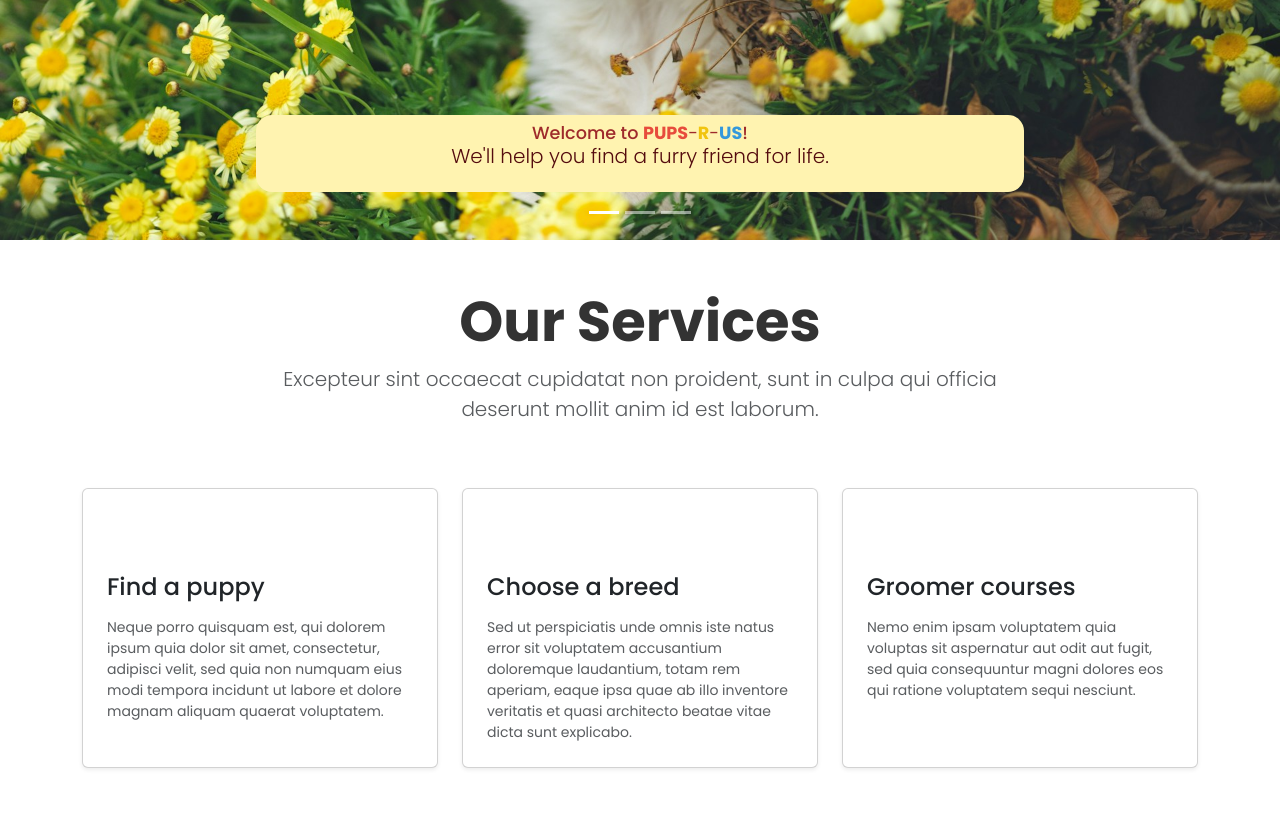
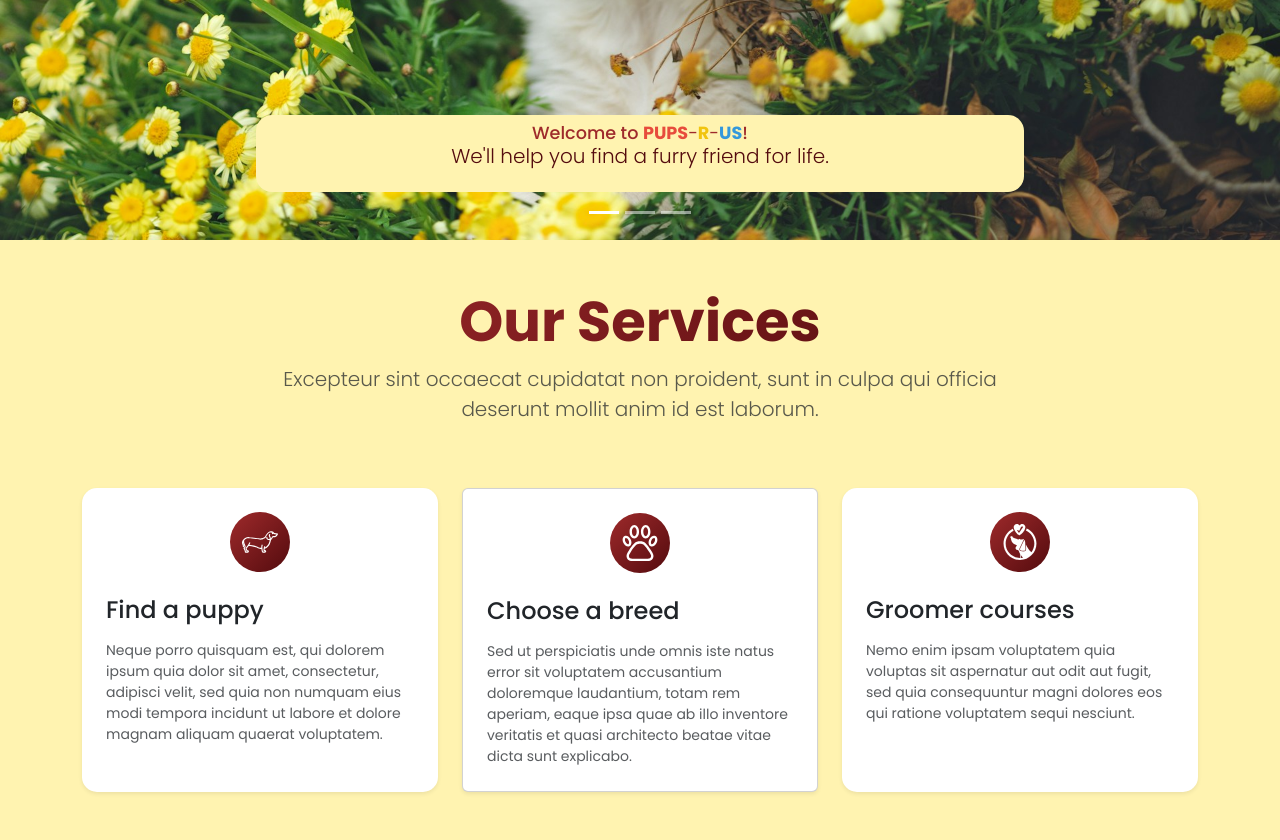
Before and after one commit to johnclamy/moviestoreproject, a Django app: page / in a window 1280 px wide. Shown: the part 613-1453 px from the top of the page. Before the commit the page ends 1382 px from the top, so only its background shows below. Run offline with Django 5.2, Linux system fonts and the light colour scheme; some libraries are stand-ins or nearby versions.

Commit message:
style the features section

```diff
--- a/website/website/static/css/style.css
+++ b/website/website/static/css/style.css
@@ -58,7 +58,7 @@ body {
  *****************   Page rules   *****************
  **************************************************/
 
- /* home page */
+ /* home page - hero carousel */
 .carousel-caption {
   right: 20% !important;
   left: 20% !important;
@@ -92,3 +92,40 @@ body {
 .hero-title-name-last {
   color: var(--blue);
 }
+
+ /* home page - feature cards */
+ .feature-cards {
+  background-color: var(--bg-primary);
+  color: var(--txt-secondary);
+ }
+
+.feature-service-card {
+    transition: transform 0.3s ease-in-out;
+    border: none;
+    border-radius: 15px;
+}
+
+.feature-service-card:hover {
+    transform: translateY(-10px);
+}
+
+.feature-icon-circle {
+    width: 60px;
+    height: 60px;
+    border-radius: 50%;
+    display: flex;
+    align-items: center;
+    justify-content: center;
+    margin: 0 auto;
+}
+
+.feature-gradient-custom {
+    background: linear-gradient(135deg, var(--bg-secondary) 0%, var(--bg-inverse) 100%);
+}
+
+.text-gradient {
+    background: linear-gradient(135deg, var(--bg-secondary) 0%, var(--bg-inverse) 100%);
+    -webkit-background-clip: text;
+    background-clip: text;
+    -webkit-text-fill-color: transparent;
+}
```
